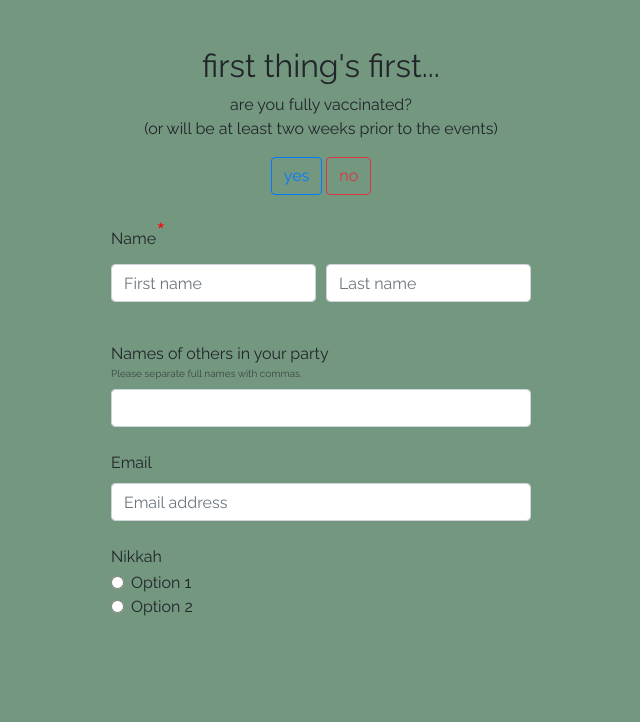
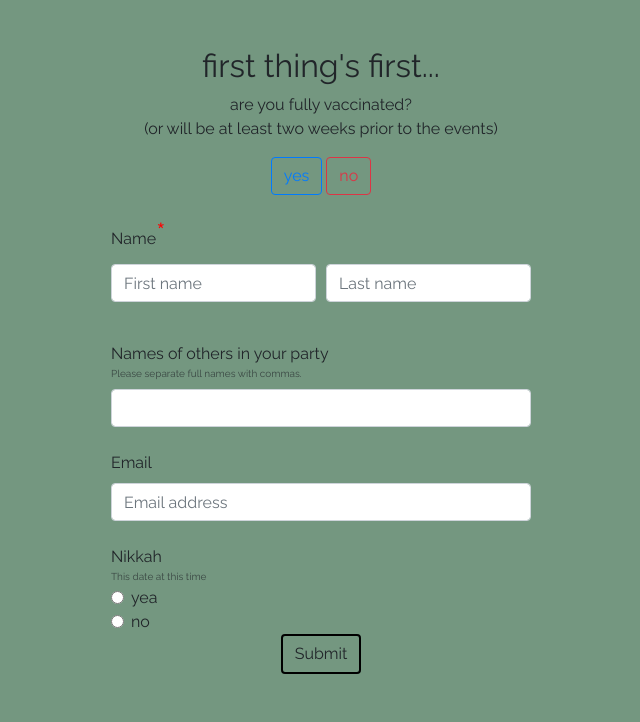
Before and after one commit to tahzabbani/elora_wedding, a Flask app: page /rsvp in a window 1280 px wide. Shown: the part 561-1283 px from the top of the page, without its empty margins (319-959 px from the left). Before the commit the page ends 1177 px from the top, so only its background shows below. Run offline with Flask 2, Linux system fonts and the light colour scheme; some libraries are stand-ins or nearby versions.

Commit message:
figured a little out with the form

```diff
--- a/app.py
+++ b/app.py
@@ -41,5 +41,16 @@ def rsvp():
 def registry():
     return render_template('registry.html')
 
+@app.route('/rsvp-form', methods=["POST"])
+def form():
+    if request.method == "POST":
+
+        req = request.form
+        print(req)
+
+        return redirect('rsvp')
+    return 0
+
+
 if __name__ == "__main__":
     app.run(debug=True)
--- a/static/CSS/style.css
+++ b/static/CSS/style.css
@@ -5,6 +5,10 @@
     box-sizing: border-box;
     /* outline: 1px red solid !important;
     visibility: visible !important; */
+}
+
+p {
+    margin-bottom: 0;
 }
 
 body {
@@ -98,3 +102,13 @@ label {
     color: red;
     font-size: 30px;
 }
+
+.sbmt-btn {
+    border: rgb(0, 0, 0) 2px solid;
+    cursor: pointer;
+}
+
+.sbmt-btn:hover {
+    transition: background-color 1s ease;
+    background-color: white;
+}
--- a/templates/rsvp.html
+++ b/templates/rsvp.html
@@ -47,17 +47,17 @@
         </div>
     </div>
     <div class="container-fluid people">
-        <form class="rsvp-form-wrapper py-5">
+        <form class="rsvp-form-wrapper py-5" action="/rsvp-form" method="POST">
             <div class="form-row justify-content-center">
                 <div class="col-md-4 form-group text-center">
                     <h2>first thing's first...</h2>
-                    <p>are you fully vaccinated? <br> (or will be at least two weeks prior to the events)</p>
+                    <p style="margin-bottom: 1rem;">are you fully vaccinated? <br> (or will be at least two weeks prior to the events)</p>
                     <div class="btn-group-toggle" data-toggle="buttons">
                         <label class="btn btn-outline-primary" for="yes-vac">
-                          <input type="radio" class="form-check-input" id="yes-vac" name="vac" value="yes">yes
+                          <input type="radio" class="form-check-input" id="yes-vac" name="vac" value="yes" required>yes
                         </label>
                         <label class="btn btn-outline-danger" for="no-vac">
-                          <input type="radio" class="form-check-input" id="no-vac" name="vac" value="no">no
+                          <input type="radio" class="form-check-input" id="no-vac" name="vac" value="no" required>no
                         </label>
                     </div>
                 </div>
@@ -89,18 +89,24 @@
                 </div>
                 <div class="form-row justify-content-center">
                     <div class="col-sm-4" name="nikkah-rsvp">
-                        <p style="margin-bottom: 2px;">Nikkah</p>
+                        <div style="padding-bottom: 2px;">
+                            <p>Nikkah</p>
+                            <p style="opacity: 0.7; font-size: 10px;">This date at this time</p>
+                        </div>
                         <div class="form-check">
                             <label class="form-check-label">
-                             <input type="radio" class="form-check-input" name="optradio">Option 1
+                             <input type="radio" class="form-check-input" name="nikkah-choice" value="yes-nikkah" required>yea
                             </label>
                         </div>
                         <div class="form-check">
                             <label class="form-check-label">
-                            <input type="radio" class="form-check-input" name="optradio">Option 2
+                            <input type="radio" class="form-check-input" name="nikkah-choice" value="no-nikkah" required>no
                             </label>
                         </div>
                     </div>
+                </div>
+                <div class="form-row justify-content-center">
+                    <input type="submit" class="btn sbmt-btn">
                 </div>
             </div>
         </form>
```
Also changed, not shown: static/JS/rsvp_effects.js (added).
